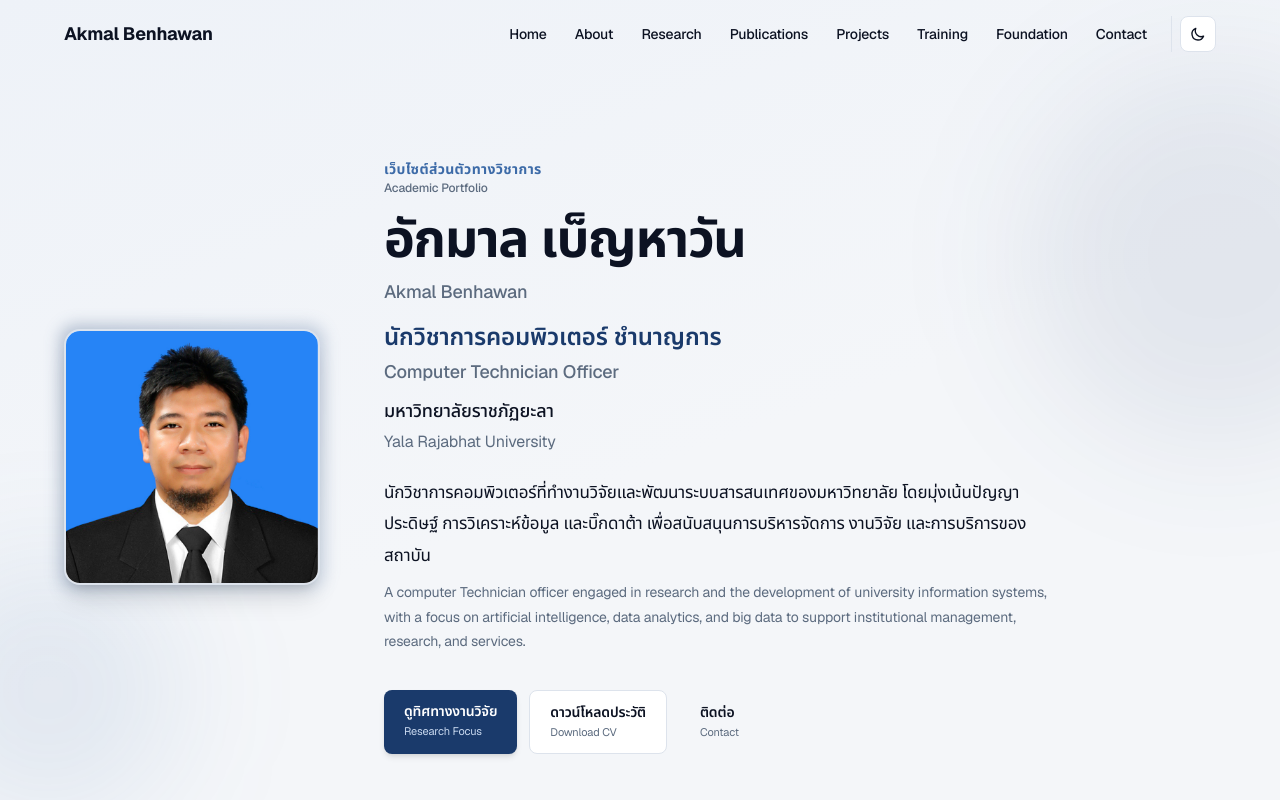
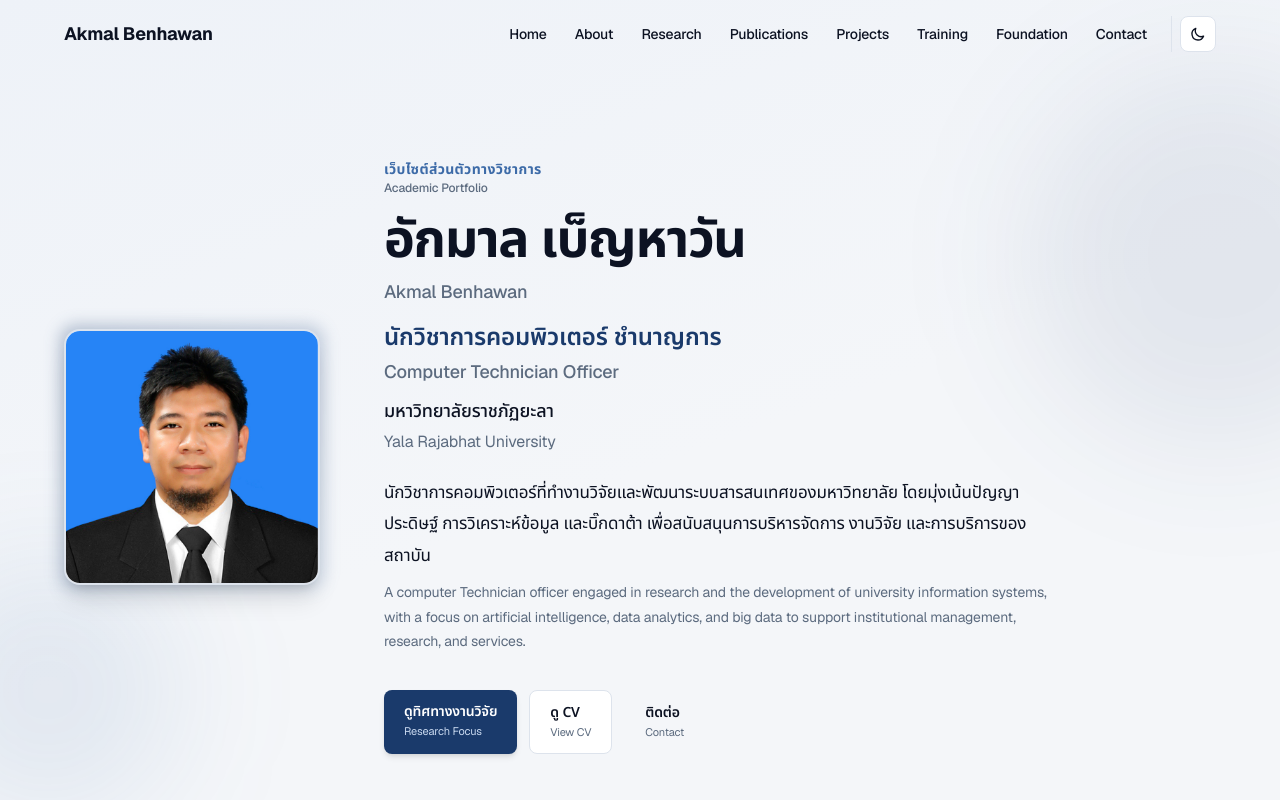
Before and after one commit to akmalb/akmal-benhawan-personalweb, a Next.js app: page / in a window 1280 px wide. Shown: the top 800 px of the page. Built offline with nearby package versions, Linux system fonts and the light colour scheme.

Commit message:
Update CV download links to open in a new tab and change download labels to "View CV" for improved clarity in both Thai and English.

```diff
--- a/app/components/Contact.tsx
+++ b/app/components/Contact.tsx
@@ -124,7 +124,8 @@ export function Contact({ contact, profile }: ContactSectionProps) {
                 </a>
                 <a
                   href={cvUrl}
-                  download
+                  target="_blank"
+                  rel="noopener noreferrer"
                   className="inline-flex flex-col items-start rounded-lg border border-white/30 px-5 py-3 transition-all hover:bg-white/10"
                 >
                   <span className="font-thai text-sm font-semibold">{th.downloadCv}</span>
--- a/app/components/Hero.tsx
+++ b/app/components/Hero.tsx
@@ -70,7 +70,8 @@ export function Hero({ profile }: HeroProps) {
                 </a>
                 <a
                   href={cvUrl}
-                  download
+                  target="_blank"
+                  rel="noopener noreferrer"
                   className="inline-flex flex-col items-start rounded-lg border border-card-border bg-card px-5 py-3 text-foreground transition-all hover:border-accent hover:text-accent"
                 >
                   <span className="font-thai text-sm font-semibold">{th.buttons.downloadCv}</span>
--- a/src/data/contact.ts
+++ b/src/data/contact.ts
@@ -23,7 +23,7 @@ export const contact = {
     collaborateText:
       "หากท่านสนใจร่วมงานด้านงานวิจัย การพัฒนาระบบสารสนเทศ หรือการเชิญบรรยาย สามารถติดต่อได้ทางอีเมล",
     sendEmail: "ส่งอีเมล",
-    downloadCv: "ดาวน์โหลดประวัติ",
+    downloadCv: "ดู CV",
   },
   en: {
     section: {
@@ -49,7 +49,7 @@ export const contact = {
     collaborateText:
       "For research collaboration, information systems development, or speaking invitations, please reach out via email.",
     sendEmail: "Send Email",
-    downloadCv: "Download CV",
+    downloadCv: "View CV",
   },
 };
 
--- a/src/data/profile.ts
+++ b/src/data/profile.ts
@@ -9,7 +9,7 @@ export const profile = {
       "นักวิชาการคอมพิวเตอร์ที่ทำงานวิจัยและพัฒนาระบบสารสนเทศของมหาวิทยาลัย โดยมุ่งเน้นปัญญาประดิษฐ์ การวิเคราะห์ข้อมูล และบิ๊กดาต้า เพื่อสนับสนุนการบริหารจัดการ งานวิจัย และการบริการของสถาบัน",
     buttons: {
       viewResearch: "ดูทิศทางงานวิจัย",
-      downloadCv: "ดาวน์โหลดประวัติ",
+      downloadCv: "ดู CV",
       contact: "ติดต่อ",
     },
     rolesHeading: "บทบาทและความรับผิดชอบหลัก",
@@ -69,7 +69,7 @@ export const profile = {
       "A computer Technician officer engaged in research and the development of university information systems, with a focus on artificial intelligence, data analytics, and big data to support institutional management, research, and services.",
     buttons: {
       viewResearch: "Research Focus",
-      downloadCv: "Download CV",
+      downloadCv: "View CV",
       contact: "Contact",
     },
     rolesHeading: "Primary Roles",
```
